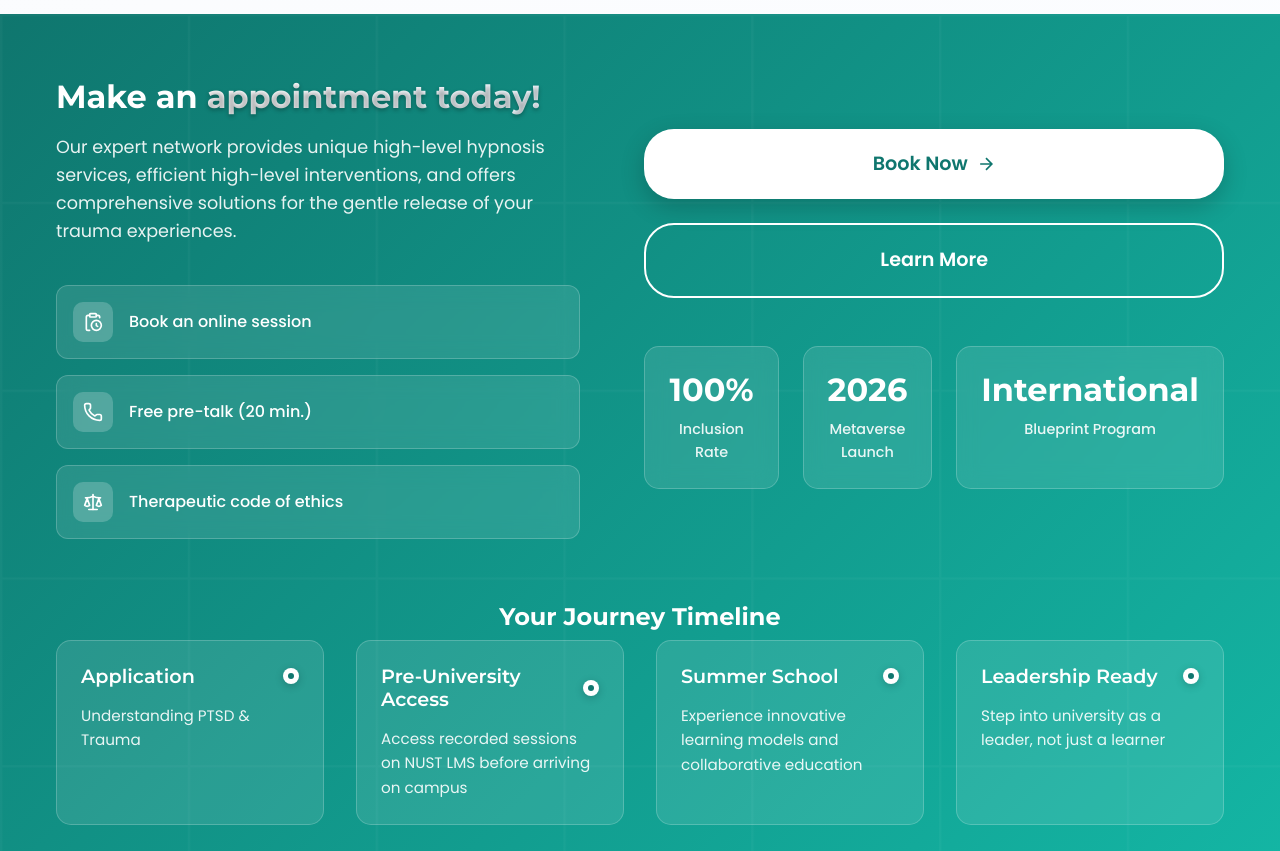
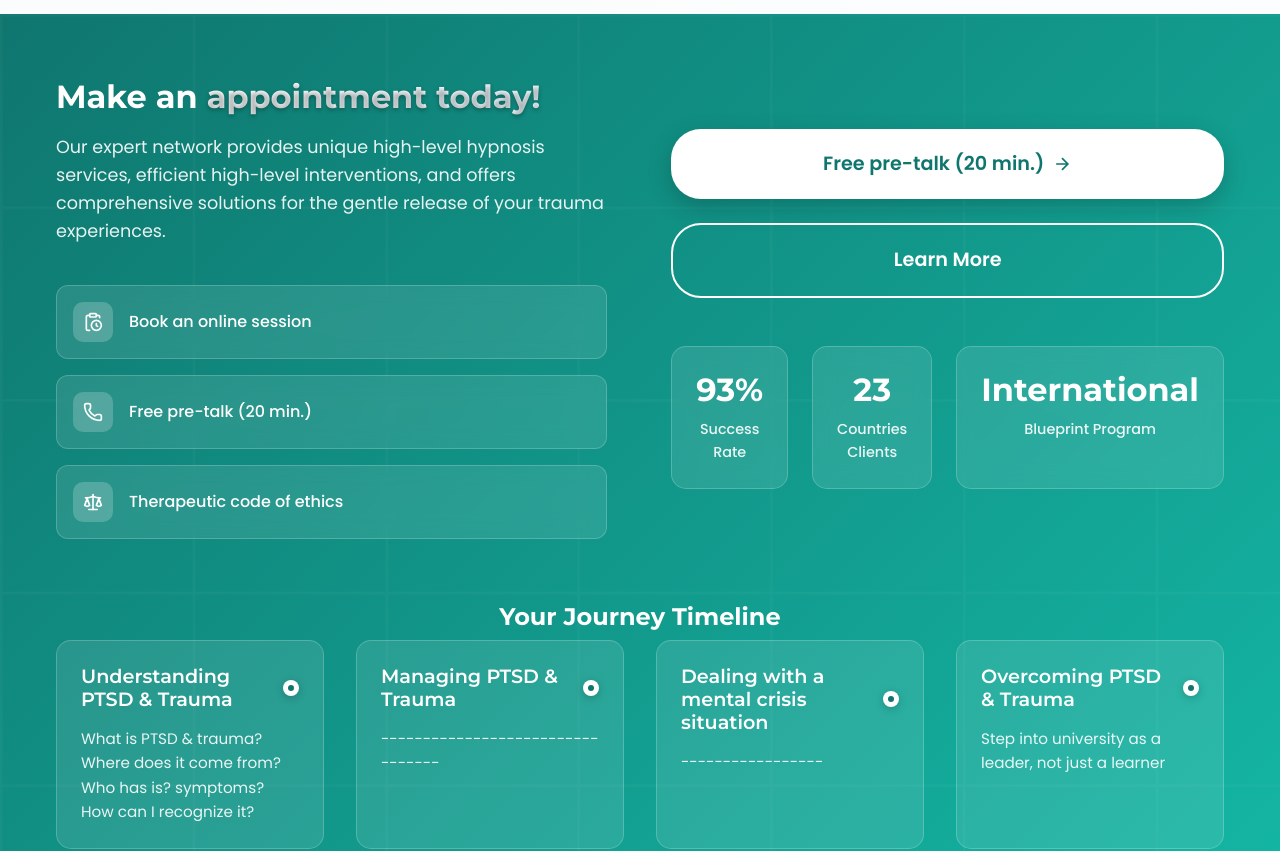
Before and after one commit to EngrE/Web, a React (Vite) app: page / in a window 1280 px wide. Shown: the part 3860-4711 px from the top of the page. Built offline with nearby package versions, Linux system fonts and the light colour scheme.

Commit message:
callToAction

```diff
--- a/src/components/CallToAction.jsx
+++ b/src/components/CallToAction.jsx
@@ -47,7 +47,7 @@ const CallToAction = () => {
           <div className="cta-actions">
             <div className="cta-buttons">
               <Link to="/apply" className="btn-primary cta-primary">
-                Book Now
+                Free pre-talk (20 min.)
                 <svg className="button-icon" viewBox="0 0 24 24" fill="none" stroke="currentColor" strokeWidth="2">
                   <path d="M5 12h14M12 5l7 7-7 7"/>
                 </svg>
@@ -59,12 +59,12 @@ const CallToAction = () => {
 
             <div className="cta-stats">
               <div className="cta-stat">
-                <h3>100%</h3>
-                <p>Inclusion Rate</p>
+                <h3>93%</h3>
+                <p>Success Rate</p>
               </div>
               <div className="cta-stat">
-                <h3>2026</h3>
-                <p>Metaverse Launch</p>
+                <h3>23</h3>
+                <p>Countries Clients</p>
               </div>
               <div className="cta-stat">
                 <h3>International</h3>
@@ -74,39 +74,41 @@ const CallToAction = () => {
           </div>
         </div>
 
+
         <div className="cta-timeline">
           <h3 className="timeline-title">Your Journey Timeline</h3>
           <div className="timeline">
             <div className="timeline-item">
               <div className="timeline-header">
-                <h4 className="timeline-step-title">Application</h4>
+                <h4 className="timeline-step-title">Understanding PTSD & Trauma</h4>
                 <div className="timeline-dot"></div>
               </div>
               <div className="timeline-content">
-                <p>Understanding PTSD & Trauma</p>
+                <p>What is PTSD & trauma? Where does it come from? Who has is? symptoms? How can I recognize it?
+                </p>
               </div>
             </div>
             <div className="timeline-item">
               <div className="timeline-header">
-                <h4 className="timeline-step-title">Pre-University Access</h4>
+                <h4 className="timeline-step-title">Managing PTSD & Trauma</h4>
                 <div className="timeline-dot"></div>
               </div>
               <div className="timeline-content">
-                <p>Access recorded sessions on NUST LMS before arriving on campus</p>
+                <p>---------------------------------</p>
               </div>
             </div>
             <div className="timeline-item">
               <div className="timeline-header">
-                <h4 className="timeline-step-title">Summer School</h4>
+                <h4 className="timeline-step-title">Dealing with a mental crisis situation</h4>
                 <div className="timeline-dot"></div>
               </div>
               <div className="timeline-content">
-                <p>Experience innovative learning models and collaborative education</p>
+                <p>-----------------</p>
               </div>
             </div>
             <div className="timeline-item">
               <div className="timeline-header">
-                <h4 className="timeline-step-title">Leadership Ready</h4>
+                <h4 className="timeline-step-title">Overcoming PTSD & Trauma</h4>
                 <div className="timeline-dot"></div>
               </div>
               <div className="timeline-content">
--- a/src/components/Navbar.jsx
+++ b/src/components/Navbar.jsx
@@ -109,6 +109,9 @@ const Navbar = () => {
                   </Link>
                   <Link to="/ptsd-trauma/managing" className="dropdown-item">
                     Managing PTSD & Trauma
+                  </Link>
+                  <Link to="/ptsd-trauma/dealing" className="dropdown-item">
+                    Dealing with a mental crisis situation
                   </Link>
                   <Link to="/ptsd-trauma/overcoming" className="dropdown-item">
                     Overcoming PTSD & Trauma
```
